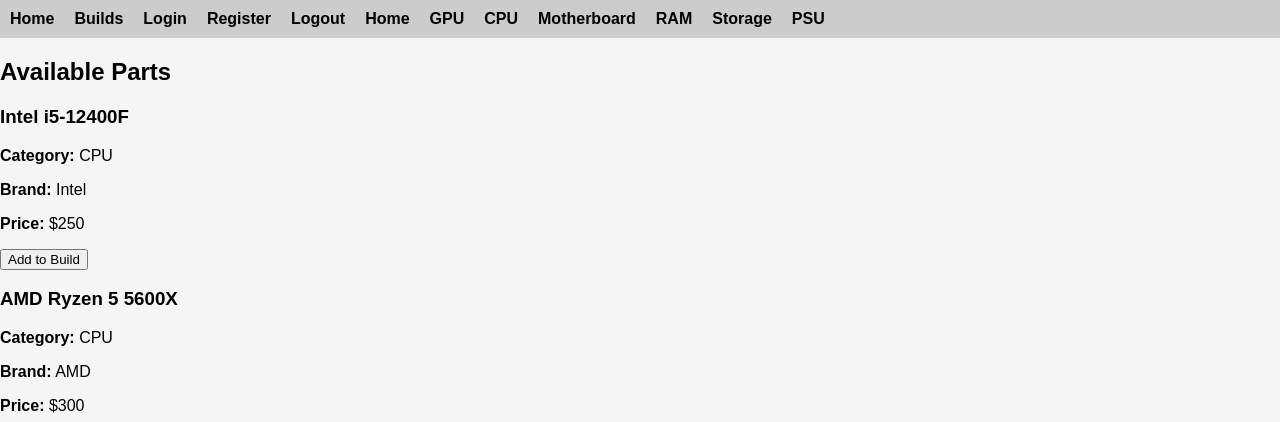
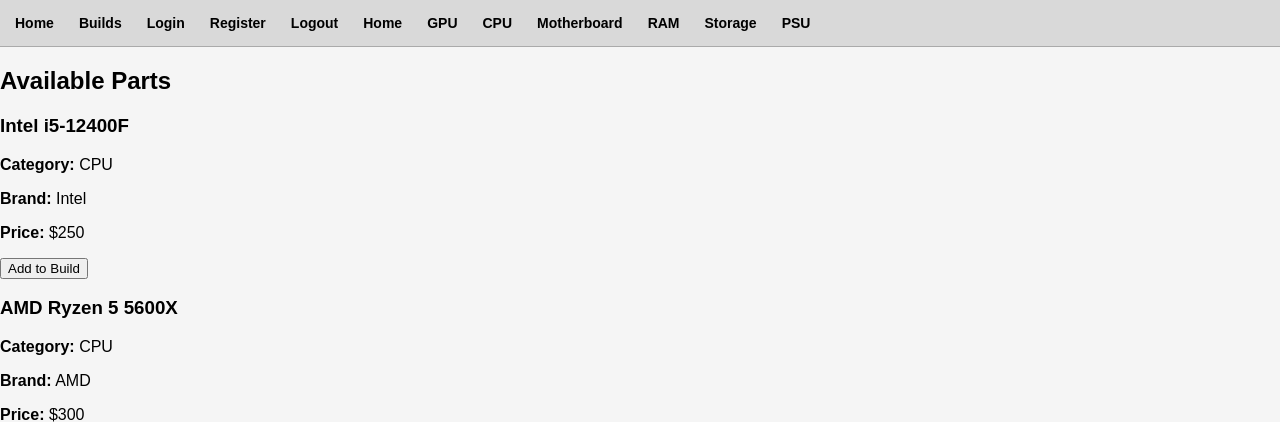
Before and after one commit to JaecobV/flaskapplicationproject, a Flask app: page / in a window 1280 px wide. Shown: the top 422 px of the page. Run offline with Flask 3, Linux system fonts and the light colour scheme; data comes from the database, SQL or seed files in the repository.

Commit message:
start of switching up the layout and style

```diff
--- a/static/style.css
+++ b/static/style.css
@@ -5,15 +5,15 @@
 }
 
 .navbar {
-    background: #ccc;
-    padding: 10px;
+    background: #d9d9d9;
+    padding: 15px;
     display: flex;
-    gap: 20px;
+    gap: 25px;
+    border-bottom: 1px solid #aaa;
 }
-
 
 .navbar a {
     text-decoration: none;
     color: black;
     font-weight: bold;
-}
+    font-size: 14px;
```
